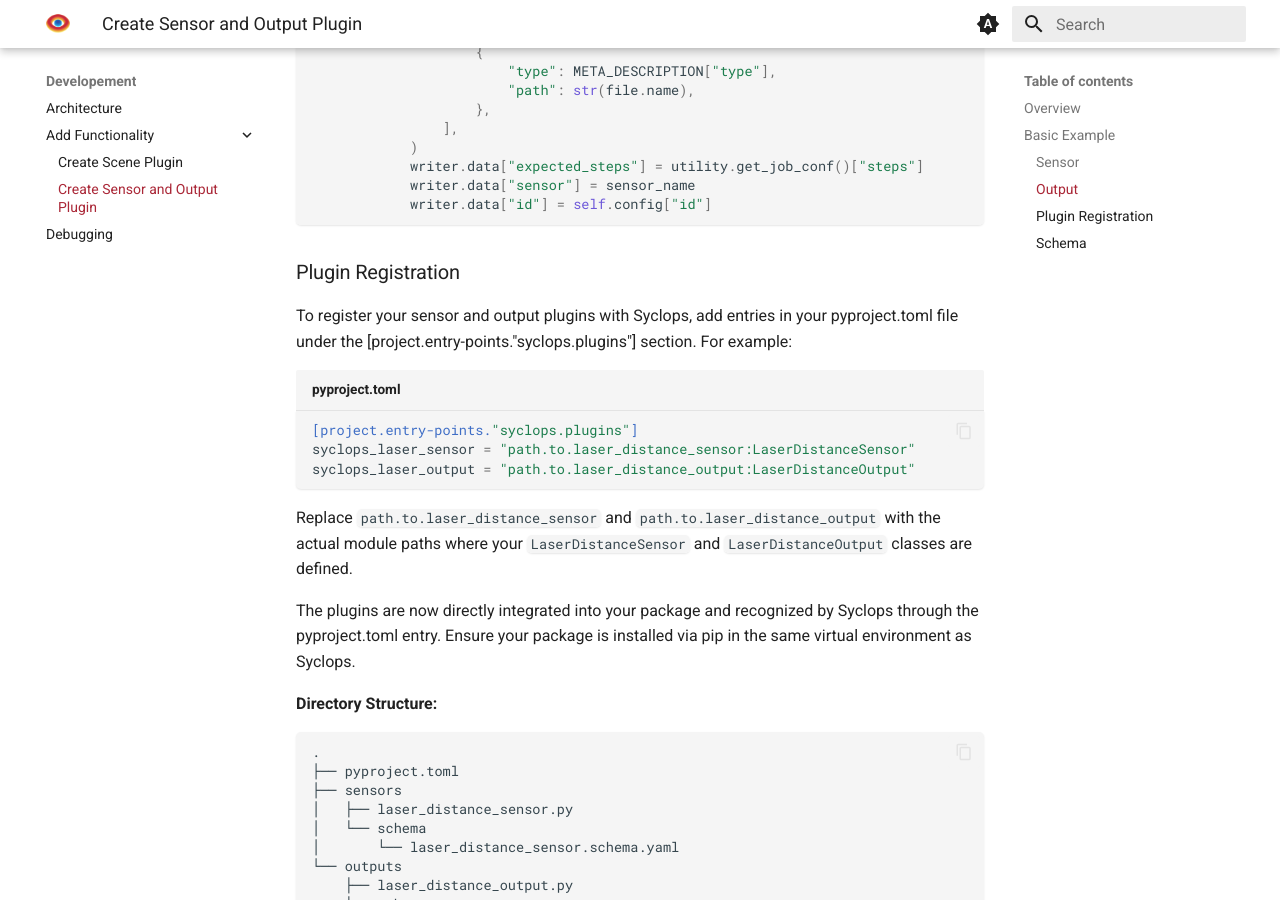
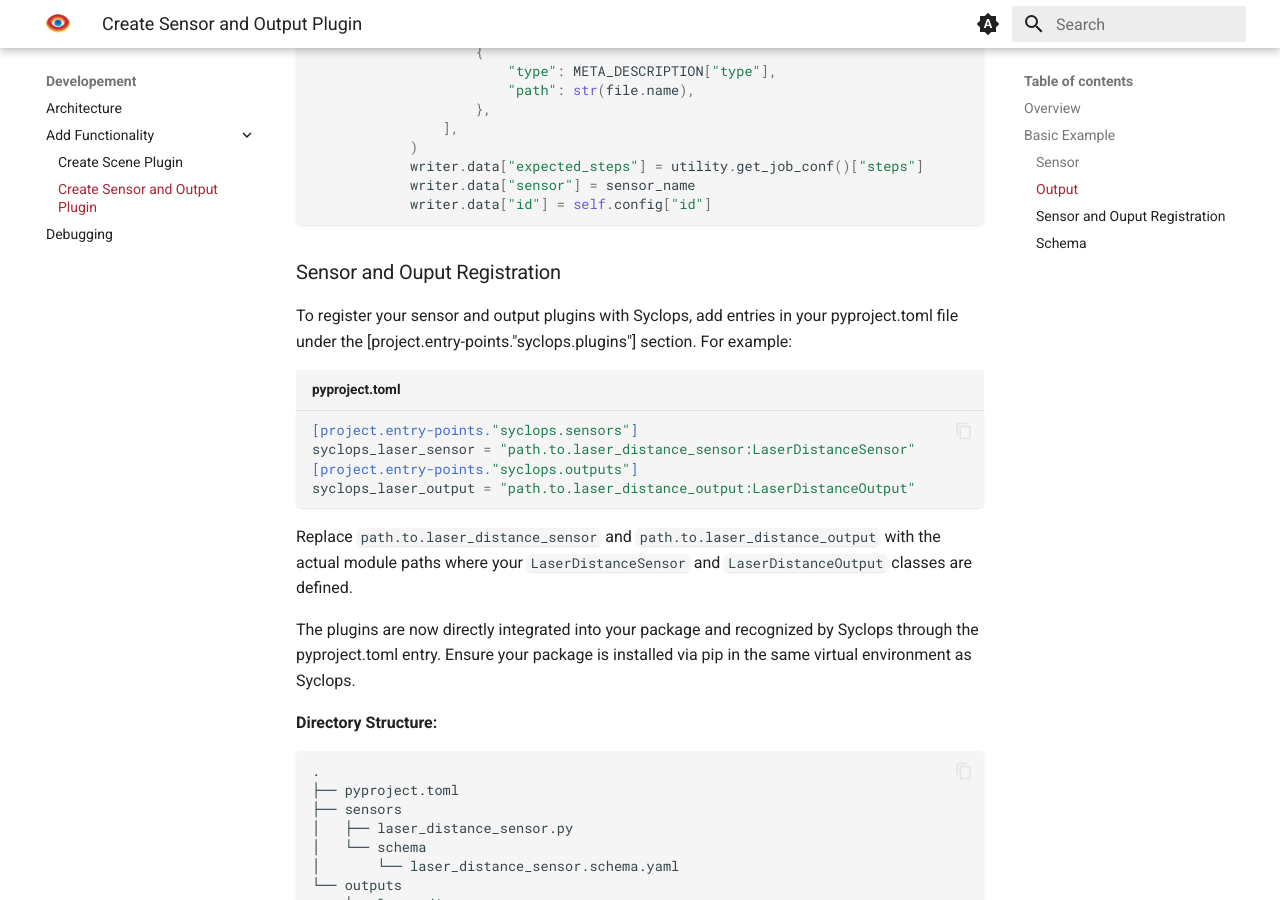
Before and after one commit to DFKI-NI/syclops, an MkDocs documentation site: the page built from docs/docs/developement/add_functionality/create_sensor.md, in a window 1280 px wide and 900 px high, scrolled down 3351 px. Built offline with MkDocs 1.6.1 and Material for MkDocs 9.7.7, drawn with Linux system fonts in a browser that asks for light colours.

Commit message:
Update sensor and output registration in pyproject.toml

````diff
--- a/docs/docs/developement/add_functionality/create_sensor.md
+++ b/docs/docs/developement/add_functionality/create_sensor.md
@@ -149,13 +149,14 @@ class LaserDistanceOutput(OutputInterface):
 
 1. The `RevertAfter` context manager is used to revert all changes made to the scene after the context manager is exited.
 
-### Plugin Registration
+### Sensor and Ouput Registration
 
 To register your sensor and output plugins with Syclops, add entries in your pyproject.toml file under the [project.entry-points."syclops.plugins"] section. For example:
 
 ```toml title="pyproject.toml"
-[project.entry-points."syclops.plugins"]
+[project.entry-points."syclops.sensors"]
 syclops_laser_sensor = "path.to.laser_distance_sensor:LaserDistanceSensor"
+[project.entry-points."syclops.outputs"]
 syclops_laser_output = "path.to.laser_distance_output:LaserDistanceOutput"
 ```
 
````
